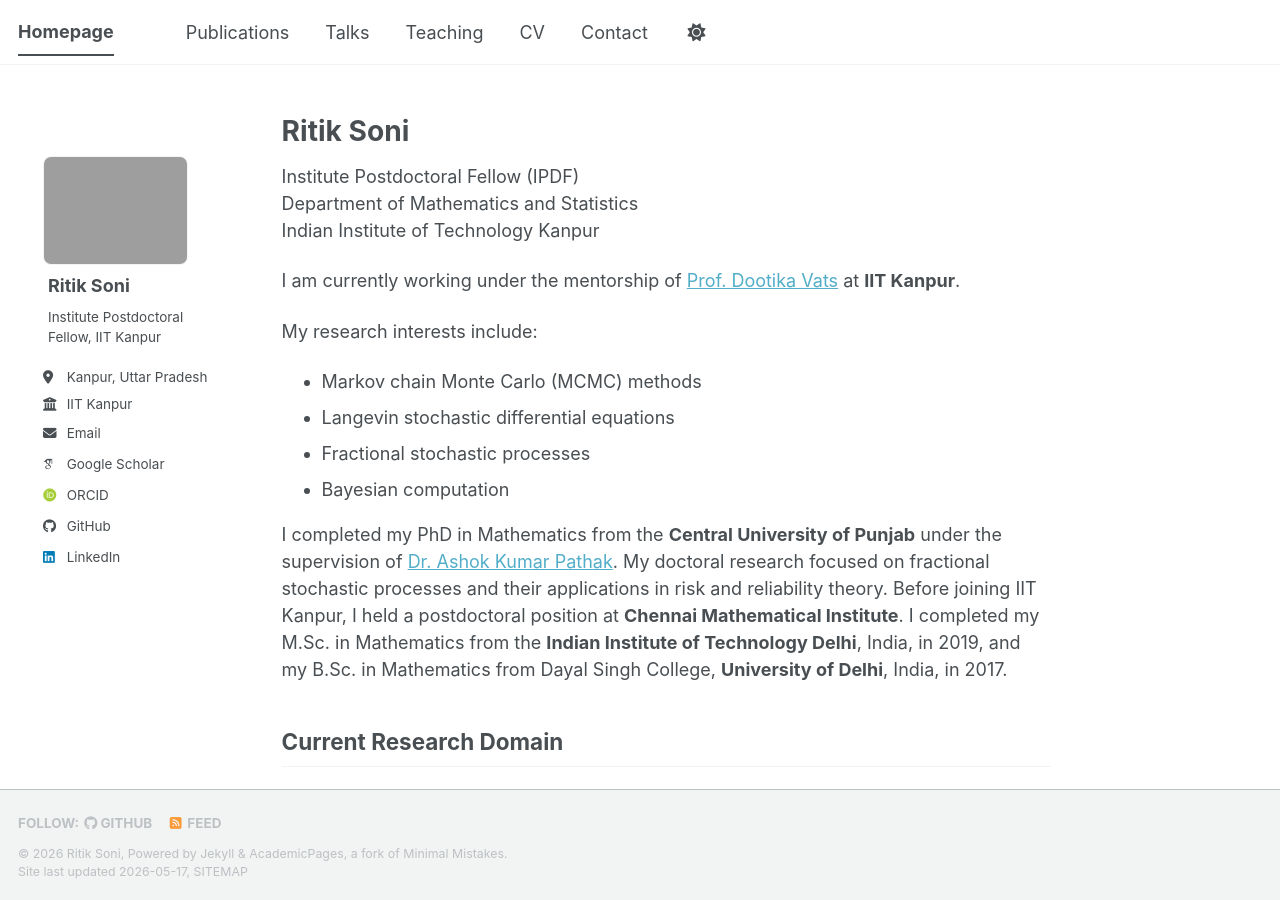
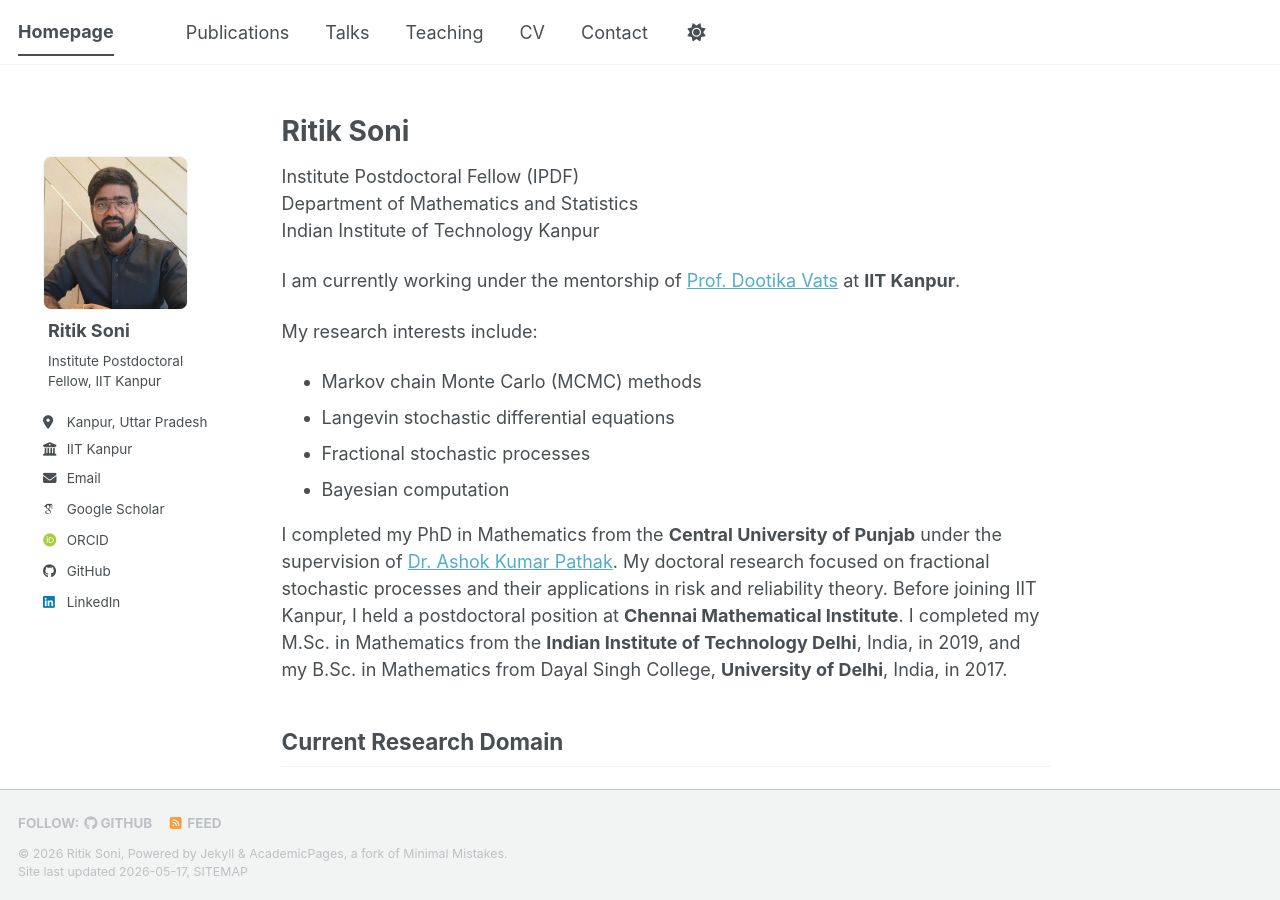
Before and after one commit to ritik824/ritik824.github.io, a Jekyll site: the page built from _pages/about.md, in a window 1280 px wide and 900 px high. Built offline with Jekyll 4.4.1, drawn with Linux system fonts in a browser that asks for light colours; some web fonts are replaced; a script bundle is joined from its source files by our own code; library files that are not in the unit come from our copies.

Commit message:
Update _config.yml

```diff
--- a/_config.yml
+++ b/_config.yml
@@ -15,7 +15,7 @@ repository: "ritik824/ritik824.github.io"
 
 # Author (SIDEBAR)
 author:
-  avatar: "DP3.jpeg"
+  avatar: "DP3.jpg"
   name: "Ritik Soni"
   pronouns: ""
   bio: "Institute Postdoctoral Fellow, IIT Kanpur"
```
